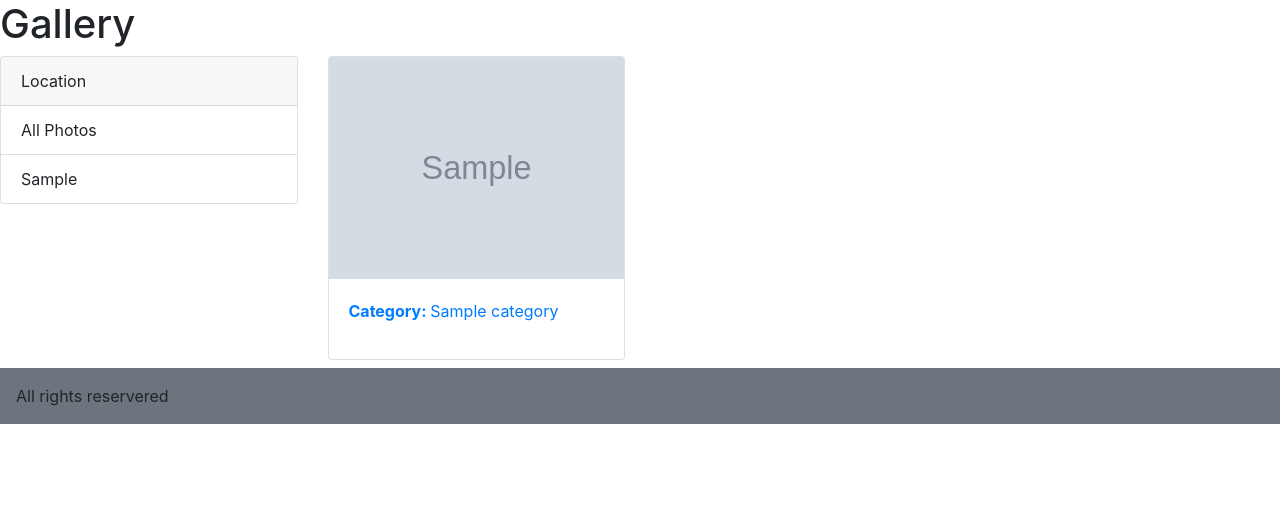
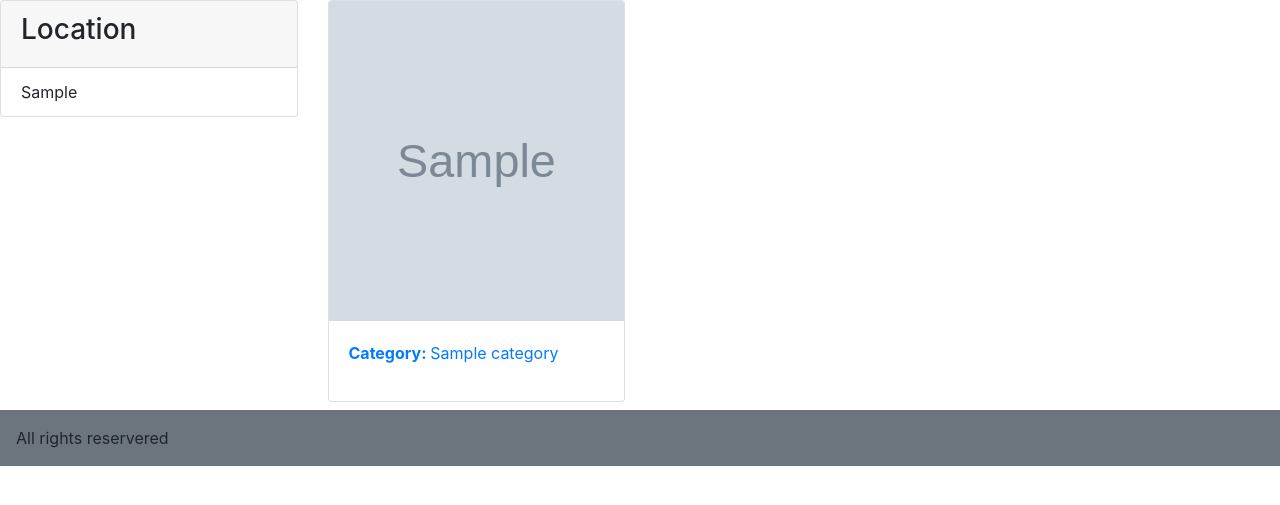
Before and after one commit to vionaosiako/LionessAlbum, a Django app: page / in a window 1280 px wide. Shown: the part 56-561 px from the top of the page. Run offline with Django 4.2, Linux system fonts and the light colour scheme; tables that the repository leaves empty hold one stand-in row (values such as "Sample post"); grey boxes marked "Sample" are stand-in pictures; some libraries are stand-ins or nearby versions.

Commit message:
Add images

```diff
--- a/gallery/templates/gallery.html
+++ b/gallery/templates/gallery.html
@@ -2,14 +2,12 @@
 
 {% block content %}
 {{block.super}}
-<h1>Gallery</h1>
 
 <div class="row">
     <div class="col-md-3">
         <div class="card">
-            <div class="card-header">Location</div>
+            <div class="card-header"><h3>Location</h3></div>
             <ul class="list-group list-group-flush">
-                <li class="list-group-item">All Photos</li>
                 {% for location in locations %}
                     <li class="list-group-item">{{location.location}}</li>
                 {% endfor %}
@@ -22,7 +20,7 @@
             <div class="col-md-4 mb-2">
                 <a href="{% url 'viewPhoto' photo.id%}">
                     <div class="card">
-                        <img class="card-img-top thumbnail" src="{{ photo.image}}" alt="Card image cap" style="width: 100%;">
+                        <img class="card-img-top thumbnail" src="{{ photo.image}}" alt="Card image cap" style="width: 100%; height: 40vh;">
                         <div class="card-body">
                             <p><b>Category: </b>{{photo.category}}</p>
                         </div>
--- a/gallery/templates/navbar.html
+++ b/gallery/templates/navbar.html
@@ -7,7 +7,7 @@
     <div class="collapse navbar-collapse" id="navbarSupportedContent">
         <ul class="navbar-nav mr-auto">
             <li class="nav-item active">
-                <a class="nav-link" href="#">Home <span class="sr-only">(current)</span></a>
+                <a class="nav-link" href="{% url 'gallery'%}">Home <span class="sr-only">(current)</span></a>
             </li>
             <li class="nav-item">
                 <a class="nav-link" href="{% url 'addPhoto'%}">Add Image</a>
--- a/gallery/templates/viewPhoto.html
+++ b/gallery/templates/viewPhoto.html
@@ -13,7 +13,10 @@
     <div class="col-md-6">
         <div class="card-body">
             <p><b>Category: </b>{{photo.category}}</p>
+            <p><b>Name: </b> {{photo.name}}</p>
             <p>{{photo.description}}</p>
+            <p><b>Location: </b>{{photo.location}}</p>
+            <p><b>Posted On: </b> {{photo.date}}</p>
         </div>
     </div>
 </div>
```
Also changed, not shown: static/images/5679963.jpg (added), static/images/Long-haired-Chihuahua-Chihuahua-with-long-hair-runs-happily-on-a-cloudy-day-above-the-meadow.jpg (added), static/images/chihuahua-dog-standing-on-the-grass_Pixabay.jpg (added), static/images/the-power-and-the-glory.jpg (added).
